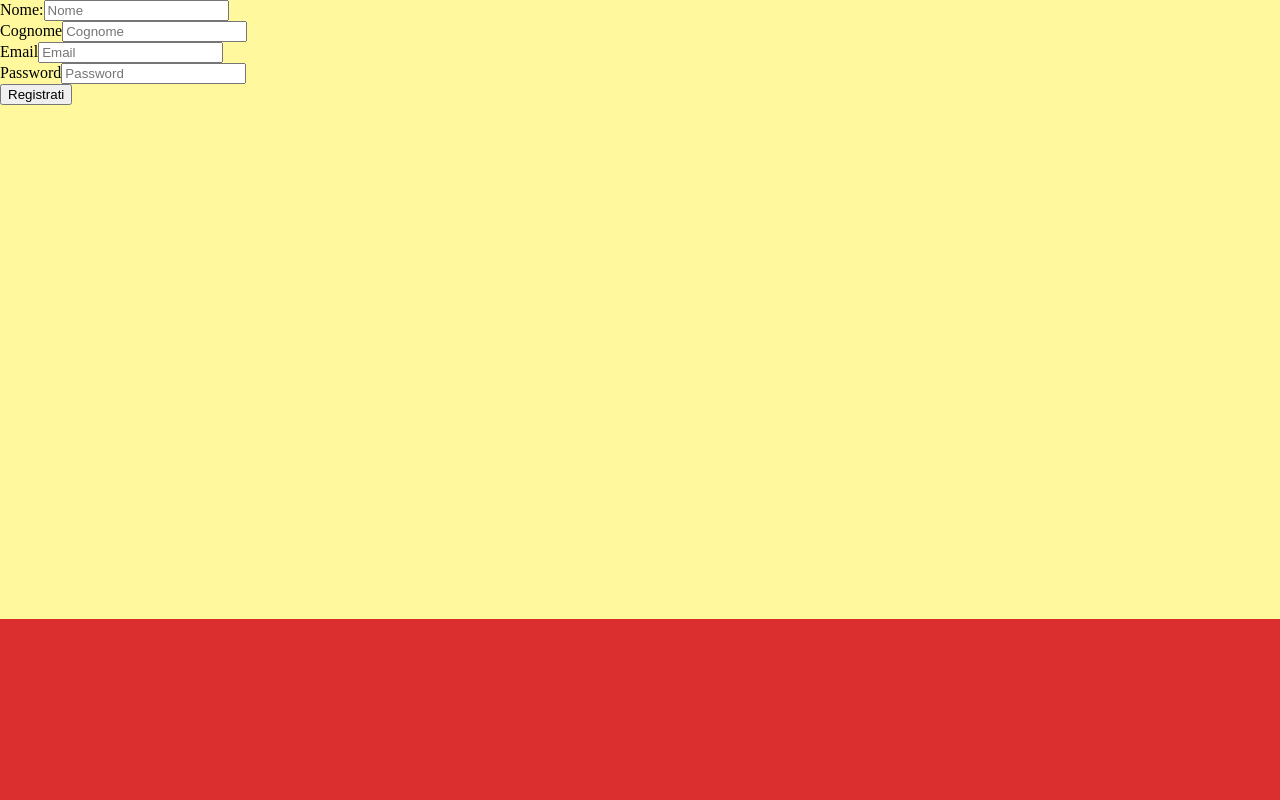
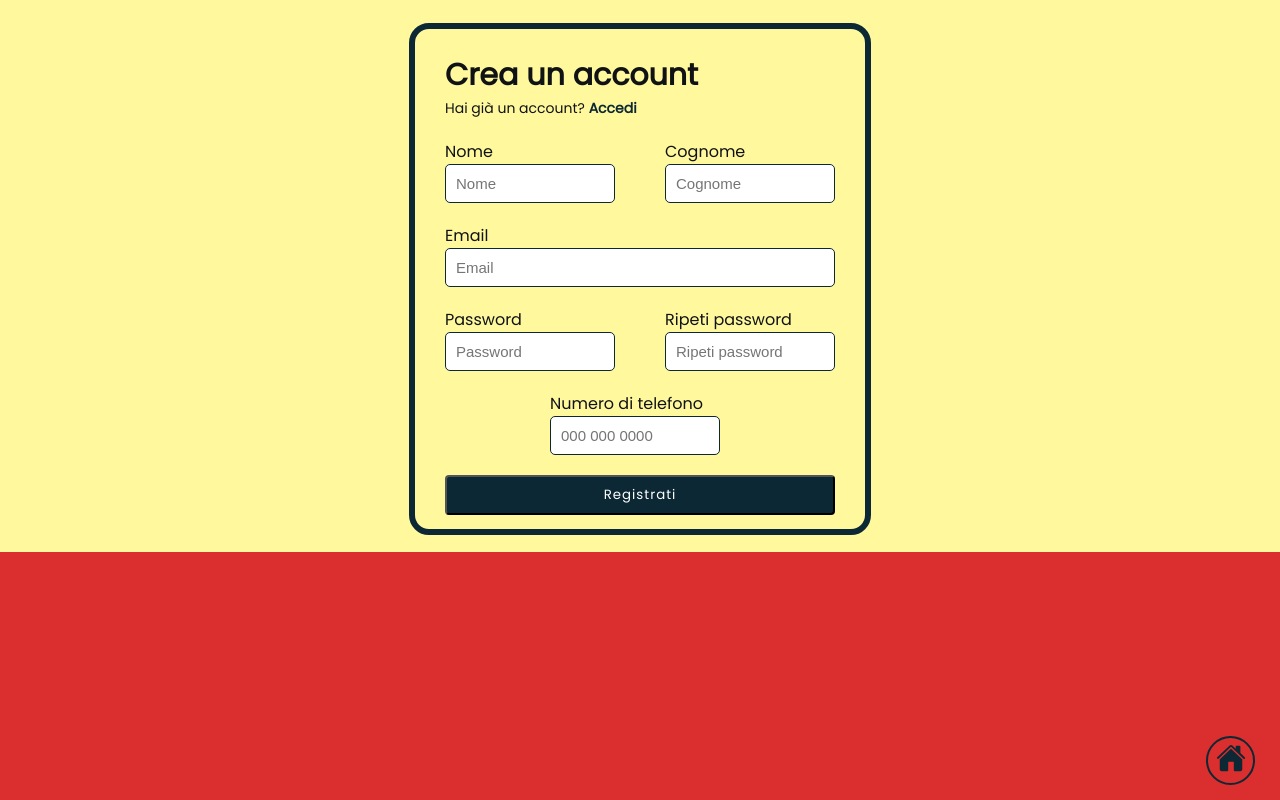
Before and after one commit to ThomasBergadano/Progetto-tesi-Universita, a React (Vite) app in the folder client/: page /Signup in a window 1280 px wide. Built offline with nearby package versions, Linux system fonts and the light colour scheme.

Commit message:
Realizzazione front-end versione 1 per pagine di Login e Signup. Ripresa dopo la pausa esami

```diff
--- a/client/src/components/RoutingComponents.jsx
+++ b/client/src/components/RoutingComponents.jsx
@@ -12,7 +12,7 @@ import Wishlist from '../pages/WishlistPage.jsx'
 import Carrello from '../pages/CarrelloPage.jsx'
 import { Navigate, Route, Routes } from 'react-router-dom'
 
-function RoutingComponents() {
+function RoutingComponents(){
   return(
       <Routes>
         <Route path="/" element={<Home/>}></Route>
--- a/client/src/pages/LoginPage.jsx
+++ b/client/src/pages/LoginPage.jsx
@@ -1,13 +1,11 @@
 import React, { useState, useEffect }  from "react"
-import Header from "../components/HeaderComponent"
-import Footer from "../components/FooterComponent"
+import { Link } from 'react-router-dom'
+import axios from "axios"
 import "../styles/Login.css"
-import { useNavigate } from "react-router-dom"
-import axios from "axios"
+import { IoHome } from "react-icons/io5";
+import logo from '../assets/images/Lucciola.png'
 
 function Login() {
-    //const history = useNavigate();
-
     const [email, setEmail] = useState("");
     const [password, setPassword] = useState("");
 
@@ -30,20 +28,38 @@ function Login() {
     }
 
     return(
+        <div id="full-page">
             <div id="login">
+                <h2>Accedi!</h2>
+                <p className="link-to-signup">Non hai ancora un account? <Link to="/Signup"><span className="crea-account">Crea un nuovo account</span></Link></p>
                 <form className="login-form" method="POST">
                     <div className="email-input">
-                    <label htmlFor="email">Email</label>
-                    <input type="text" id="email" placeholder="Email" name="email" onChange={(e) => setEmail(e.target.value)} required/>
+                        <label htmlFor="email" className="label">Email</label>
+                        <input type="text" className="input-form" placeholder="Email" name="email" onChange={(e) => setEmail(e.target.value)} required/>
                     </div>
                     <div className="password-input">
-                    <label htmlFor="password">Password</label>
-                    <input type="text" id="password" placeholder="Enter Username" name="password" onChange={(e) => setPassword(e.target.value)} required/>
+                        <label htmlFor="password" className="label">Password</label>
+                        <input type="password" className="input-form" placeholder="Password" name="password" onChange={(e) => setPassword(e.target.value)} required/>
                     </div>
-                <button className="button-input" onClick={(e) => Accedi(e)}><span className="button-text">Login</span></button>
+                    <input type="checkbox" id="myCheckbox" name="myCheckbox"></input>
+                    <label htmlFor="myCheckbox" className="checkbox-label">Ricordami</label>
+                    <Link to="/Login"><span className="password-dimenticata">Password dimenticata?</span></Link>
+                    <button className="button-login" onClick={(e) => Accedi(e)}><span>Login</span></button>
                 </form>
+            </div>
+            <Link to="/">
+                <div className="icon-container">
+                    <div className="icon-home">
+                        <IoHome/>
+                    </div>
+                </div>
+            </Link>
         </div>
     )
 }
 
 export default Login;
+
+/*
+    <img id="logo" src={logo} alt="Logo"></img>
+*/
--- a/client/src/pages/SignupPage.jsx
+++ b/client/src/pages/SignupPage.jsx
@@ -1,6 +1,8 @@
 import React, { useState, useEffect }  from "react"
-import { Authentication } from "../components/Authentication"
+import { Link } from 'react-router-dom'
+/*import { Authentication } from "../components/Authentication"*/
 import "../styles/Signup.css"
+import { IoHome } from "react-icons/io5";
 
 function Signup() {
     const [nome, setNome] = useState("");
@@ -21,31 +23,80 @@ function Signup() {
     }
 
     return(
+        <div id="full-page">
             <div id="signup">
+                <h2>Crea un account</h2>
+                <p className="link-to-login">Hai già un account? <Link to="/Login"><span className="accedi">Accedi</span></Link></p>
                 <form className="signup-form">
+                    <div className="name-inputs">
                         <div className="first-name-input">
-                    <label for="first-name-label">Nome:</label>
-                    <input type="text" placeholder="Nome" name="first-name" onChange={(e) => setNome(e.target.value)} required/>
+                            <label htmlFor="first-name" className="label">Nome</label>
+                            <input type="text" className="half-form" placeholder="Nome" name="first-name" onChange={(e) => setNome(e.target.value)} required/>
                         </div>
                         <div className="last-name-input">
-                    <label for="last-name-label">Cognome</label>
-                    <input type="text" placeholder="Cognome" name="last-name" onChange={(e) => setCognome(e.target.value)} required/>
+                            <label htmlFor="last-name">Cognome</label>
+                            <input type="text" className="half-form" placeholder="Cognome" name="last-name" onChange={(e) => setCognome(e.target.value)} required/>
+                        </div>
                     </div>
                     <div className="email-input">
-                    <label for="email-label">Email</label>
-                    <input type="text" placeholder="Email" name="email" onChange={(e) => setEmail(e.target.value)} required/>
+                        <label htmlFor="email" className="label">Email</label>
+                        <input type="email" className="full-form" placeholder="Email" name="email" onChange={(e) => setEmail(e.target.value)} required/>
                     </div>
-                <div className="password-input">
-                    <label for="password-label">Password</label>
-                    <input type="password" placeholder="Password" name="password" onChange={(e) => setPassword(e.target.value)} required/>
+                    <div className="passwords-section-input">
+                        <div className="password-in">
+                            <label htmlFor="password" className="label">Password</label>
+                            <input type="password" className="half-form" placeholder="Password" name="password" onChange={(e) => setPassword(e.target.value)} required/>
                         </div>
-                <button class="button-input" onClick={Registrati}><span className="button-text">Registrati</span></button>
+                        <div className="repeat-password-input">
+                            <label htmlFor="repeat-password" className="label">Ripeti password</label>
+                            <input type="password" className="half-form" placeholder="Ripeti password" name="ripeti-password" onChange={(e) => setPassword(e.target.value)} required/>
+                        </div>
+                    </div>
+                    <div className="phone-number-input">
+                        <label htmlFor="phone" className="label">Numero di telefono</label>
+                        <input type="tel" className="half-form" placeholder="000 000 0000" name="phone" onChange={(e) => setEmail(e.target.value)} required/>
+                    </div>
                 </form>
+                <button class="button-signup" onClick={Registrati}><span className="button-text">Registrati</span></button>
+            </div>
+            <Link to="/">
+                <div className="icon-container">
+                    <div className="icon-home">
+                        <IoHome/>
+                    </div>
+                </div>
+            </Link>
         </div>
     )
 }
 
 export default Signup;
+
+/*
+    <div className="phone-input-container">
+    <select defaultValue="+39" className="prefisso-paesi">
+        <option value="+39">Italia (+39) </option>
+        <option value="+33" data-label="Francia">(+33) Francia</option>
+        <option value="+49">Germania (+49)</option>
+        <option value="+386">Slovenia (+386)</option>
+        <option value="+43">Austria (+43)</option>
+        <option value="+41">Svizzera (+41)</option>
+        <option value="+377">Monaco (+377)</option>
+        <option value="+378">San Marino (+378)</option>
+        <option value="+39">Città del Vaticano (+39)</option>
+        <option value="+376">Andorra (+376)</option>
+        <option value="+352">Lussemburgo (+352)</option>
+        <option value="+356">Malta (+356)</option>
+        <option value="+377">Monaco (+377)</option>
+        <option value="+34">Spagna (+34)</option>
+        <option value="+351">Portogallo (+351)</option>
+        <option value="+31">Paesi Bassi (+31)</option>
+        <option value="+32">Belgio (+32)</option>
+        <option value="+44">Regno Unito (+44)</option>
+    </select>
+    <input type="tel" className="half-form" placeholder="000 000 0000" name="phone" onChange={(e) => setEmail(e.target.value)} required/>
+</div>
+*/
 
 /* <Authentication/> */
 /*
--- a/client/src/styles/Constants.css
+++ b/client/src/styles/Constants.css
@@ -1,9 +1,9 @@
 :root{
     --night: #101315;
-    --maastrict-blue: #0C2834;
+    --maastricht-blue: #0C2834;
     --firefly: #FFC300;
-    /*--light-yellow: #FFD95C;*/
-   /* --light-yellow: #fcf6ab;*/
     --light-yellow: #fff89d;
     --white: #ffffff;
+    /*--light-yellow: #FFD95C;*/
+    /* --light-yellow: #fcf6ab;*/
 }
--- a/client/src/styles/Footer.css
+++ b/client/src/styles/Footer.css
@@ -10,7 +10,7 @@ footer{
     bottom: 0px;
     margin-bottom: 0;
     width: 100%;
-    background-color: var(--maastrict-blue);
+    background-color: var(--maastricht-blue);
     font-family: 'Poppins', sans-serif;
 }
 
@@ -18,7 +18,7 @@ footer{
 #container{
     width: 100%;
     height: 275px;
-    background-color: var(--maastrict-blue);
+    background-color: var(--maastricht-blue);
     display: flex;
 }
 
@@ -108,7 +108,7 @@ footer span{
 .copyright{
     width: 100%;
     height: 24px;
-    background-color: var(--maastrict-blue);
+    background-color: var(--maastricht-blue);
     border-top: 1px solid var(--white);
     text-align: center;
 }
--- a/client/src/styles/Login.css
+++ b/client/src/styles/Login.css
@@ -1,7 +1,138 @@
 @import './constants.css';
+@import url('https://fonts.googleapis.com/css2?family=Poppins&display=swap');
+
+#full-page{
+    margin: 0;
+    padding: 0;
+    background-color: var(--light-yellow);
+    display: flex;
+    align-items: center;
+    justify-content: center;
+    height: 552px;
+    font-family: 'Poppins', sans-serif;
+    color: var(--night);
+}
 
 #login{
-    background-color: var(--light-yellow);
-    width: 100%;
-    min-height: 619px;
+    border: 6px solid var(--maastricht-blue);
+    width: 450px;
+    height: 380px;
+    border-radius: 20px;
 }
+
+/* Titoletto e link */
+#login h2{
+    font-size: 30px;
+    margin-left: 30px;
+}
+
+.link-to-signup{
+    font-size: 14px;
+    margin-left: 30px;
+    margin-top: -25px;
+}
+
+/* Form */
+.login-form{
+    margin-left: 30px;
+}
+
+.label{
+    display: block;
+}
+
+.email-input{
+    margin-top: 20px;
+}
+.password-input{
+    margin-top: 15px;
+    margin-bottom: 10px;
+}
+
+
+.input-form{
+    width: 390px;
+    padding: 10px;
+    margin-bottom: 10px;
+    border: 1px solid var(--maastricht-blue);
+    border-radius: 5px;
+    box-sizing: border-box;
+    font-size: 15px;
+}
+
+/*Checkbox*/
+#myCheckbox,
+.checkbox-label{
+    cursor: pointer;
+}
+
+.checkbox-label{
+    font-size: 14px;
+}
+
+.password-dimenticata{
+    font-size: 14px;
+    margin-left: 135px;
+}
+
+.crea-account,
+.password-dimenticata{
+    text-decoration: none;
+    color: var(--maastricht-blue);
+    font-weight: bold;
+    display: inline-block;
+}
+
+.crea-account:hover,
+.password-dimenticata:hover {
+    text-decoration: underline;
+}
+
+
+/*Bottone di invio*/
+.button-login{
+    display: block;
+    width: 390px;
+    height: 40px;
+    margin-top: 15px;
+    background-color: var(--maastricht-blue);
+    color: var(--white);
+    border-radius: 4px;
+    font-family: 'Poppins', sans-serif;
+    letter-spacing: 1px;
+}
+.button-login:hover{
+    background-color: var(--firefly);
+    color: var(--maastricht-blue);
+    border: 2px solid var(--maastricht-blue);
+    border-radius: 4px;
+    font-family: 'Poppins', sans-serif;
+    font-weight: bold;
+}
+
+/*Floating button per tornare alla home*/
+.icon-container {
+    position: absolute;
+    bottom: 0px;
+    right: 0px;
+    margin-bottom: 15px;
+    margin-right: 25px;
+    width: 45px;
+    height: 45px;
+    border-radius: 50%;
+    border: 2px solid var(--maastricht-blue);
+    display: flex;
+    align-items: center;
+    justify-content: center;
+    cursor: pointer;
+}
+.icon-container:hover{
+    background-color: var(--firefly);
+}
+.icon-home{
+    position: absolute;
+    margin-right: -1px;
+    margin-bottom: -6px;
+    font-size: 30px;
+    color: var(--maastricht-blue);
+}
--- a/client/src/styles/Signup.css
+++ b/client/src/styles/Signup.css
@@ -1,7 +1,135 @@
 @import './constants.css';
+@import url('https://fonts.googleapis.com/css2?family=Poppins&display=swap');
+
+#full-page{
+    margin: 0;
+    padding: 0;
+    background-color: var(--light-yellow);
+    display: flex;
+    align-items: center;
+    justify-content: center;
+    height: 552px;
+    font-family: 'Poppins', sans-serif;
+    color: var(--night);
+    overflow: auto;
+}
 
 #signup{
-    background-color: var(--light-yellow);
-    width: 100%;
-    min-height: 619px;
+    margin-top: 5px;
+    border: 6px solid var(--maastricht-blue);
+    width: 450px;
+    height: 500px;
+    border-radius: 20px;
 }
+
+/* Titoletto e link */
+#signup h2{
+    font-size: 30px;
+    margin-left: 30px;
+}
+
+.link-to-login{
+    font-size: 14px;
+    margin-left: 30px;
+    margin-top: -25px;
+}
+
+.accedi{
+    text-decoration: none;
+    color: var(--maastricht-blue);
+    font-weight: bold;
+    display: inline-block;
+}
+.accedi:hover{
+    text-decoration: underline;
+}
+
+/* Form */
+.signup-form{
+    margin-left: 30px;
+}
+
+.label{
+    display: block;
+}
+
+.name-inputs{
+    margin-top: 20px;
+    display: flex;
+    gap: 50px;
+}
+
+.full-form{
+    width: 390px;
+    padding: 10px;
+    border: 1px solid var(--maastricht-blue);
+    border-radius: 5px;
+    box-sizing: border-box;
+    font-size: 15px;
+}
+
+.half-form{
+    width: 170px;
+    padding: 10px;
+    border: 1px solid var(--maastricht-blue);
+    border-radius: 5px;
+    box-sizing: border-box;
+    font-size: 15px;
+}
+
+.passwords-section-input{
+    margin-top: 20px;
+    display: flex;
+    gap: 50px;
+}
+
+/*Numero di telefono*/
+.phone-number-input{
+    margin-top: 20px;
+    align-items: center;
+    justify-content: center;
+    margin-left: 105px;
+}
+
+.prefisso-paesi option:before {
+    content: attr(data-label) !important;
+    display: none;
+}
+
+.prefisso-paesi:hover option:before {
+    display: inline-block;
+}
+
+.prefisso-paesi option {
+    padding-left: 5px;
+}
+
+/*Bottone*/
+.button-signup{
+    display: block;
+    width: 390px;
+    height: 40px;
+    margin-top: 20px;
+    margin-left: 30px;
+    background-color: var(--maastricht-blue);
+    color: var(--white);
+    border-radius: 4px;
+    font-family: 'Poppins', sans-serif;
+    letter-spacing: 1px;
+}
+.button-signup:hover{
+    background-color: var(--firefly);
+    color: var(--maastricht-blue);
+    border: 2px solid var(--maastricht-blue);
+    border-radius: 4px;
+    font-family: 'Poppins', sans-serif;
+    font-weight: bold;
+}
+
+.icon-home{
+    position: absolute;
+    margin-right: -1px;
+    margin-bottom: -6px;
+    font-size: 30px;
+    color: var(--maastricht-blue);
+}
--- a/client/vite.config.js
+++ b/client/vite.config.js
@@ -7,7 +7,7 @@ export default defineConfig({
   server: {
     proxy: {
       '/api': {
-        target: 'http://localhost:3000', // Indirizzo del tuo server Express
+        target: 'http://localhost:3000', //Indirizzo del server
         changeOrigin: true,
         rewrite: (path) => path.replace(/^\/api/, ''),
       },
```
Also changed, not shown: client/src/App.jsx (+6 -3 lines), client/src/styles/Header.css (+16 -16 lines), 2 other files (tests, documents, lock files or other folders). Lines whose indentation alone changed are shown as unchanged.
